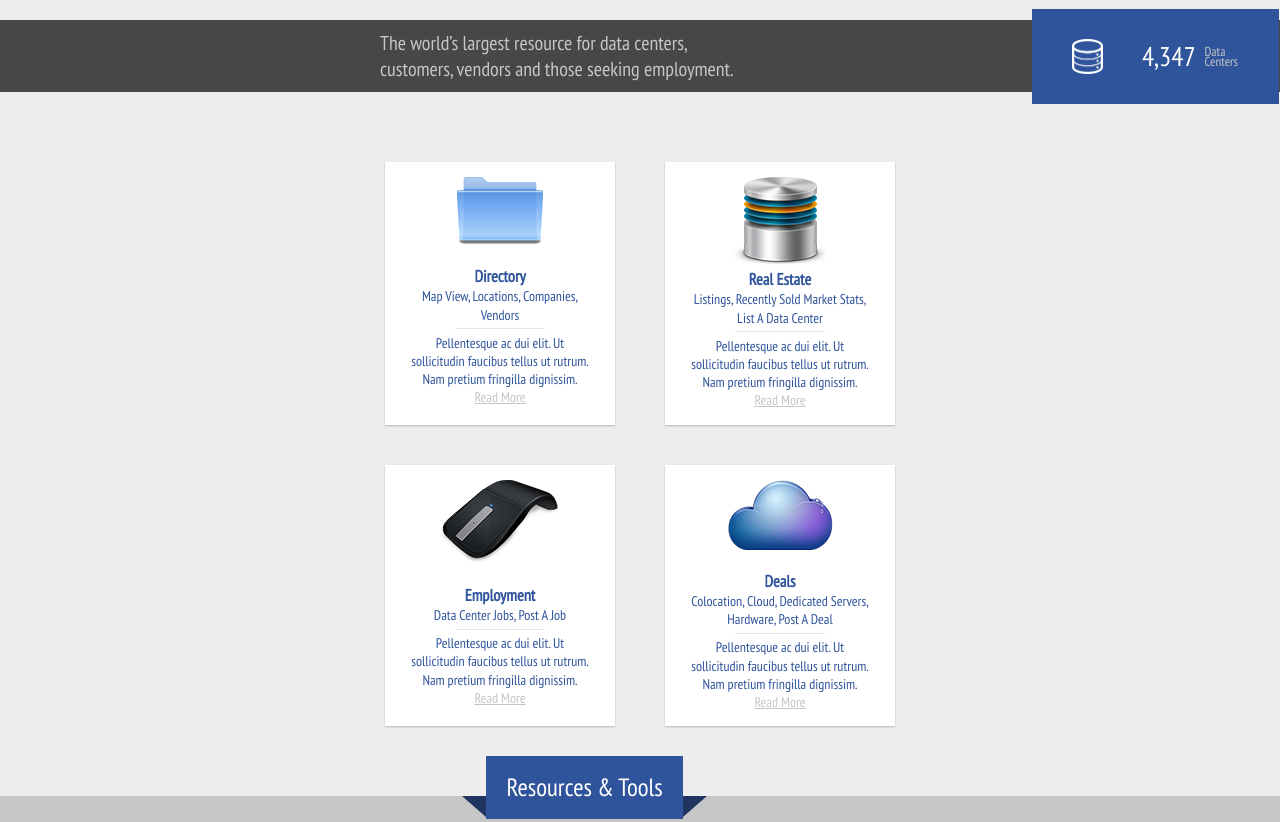
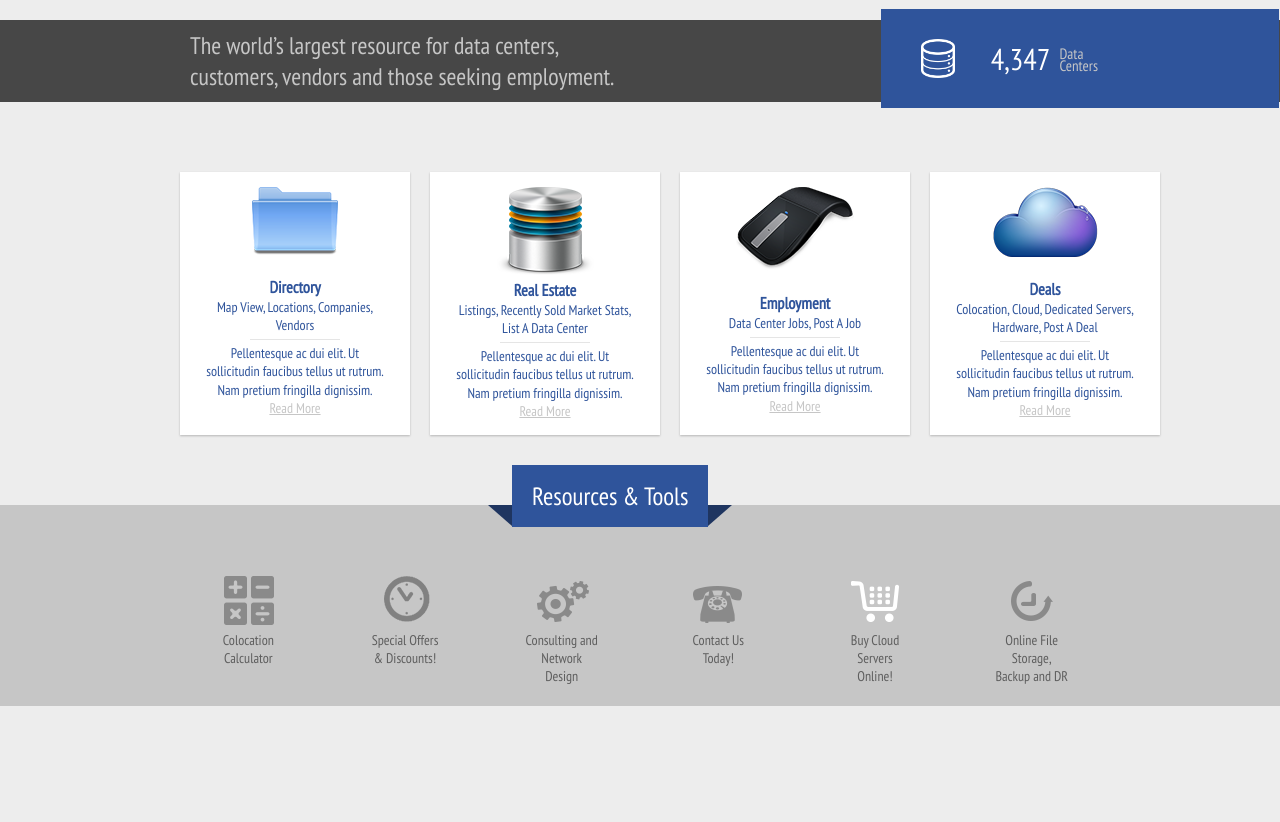
Before and after one commit to OlegZnamenskii/homework33, a plain HTML site: page index.html in a window 1280 px wide. Shown: the top 822 px of the page. Drawn offline with Linux system fonts and the light colour scheme.

Commit message:
add @media min-width 1024px in style.css

```diff
--- a/css/style.css
+++ b/css/style.css
@@ -292,3 +292,33 @@ section {
         left: 38%;
     }
 }
+@media screen and (min-width: 1024px) {
+    .container {
+        max-width: 940px;
+    }
+    .resource {
+        font-size: 24px;
+    }
+    .data-center {
+        padding: 30px 180px 30px 40px;
+    }
+    .one {
+        font-size: 30px;
+    }
+    .two {
+        font-size: 15px;
+        padding: 9px 1px 1px 9px;
+    }
+    .wrap-block {
+        flex-wrap: nowrap;
+    }
+    .block {
+        min-width: 230px;
+    }
+    .wrap-tools {
+        flex-wrap: nowrap;
+    }
+    .bottom h5 {
+        left: 40%;
+    }
+}
```
